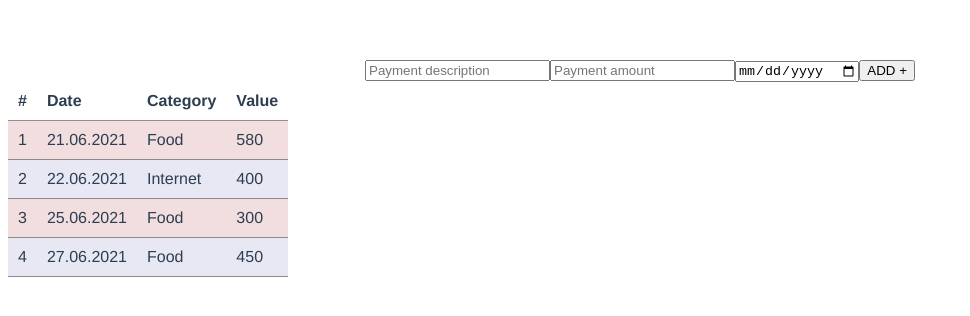
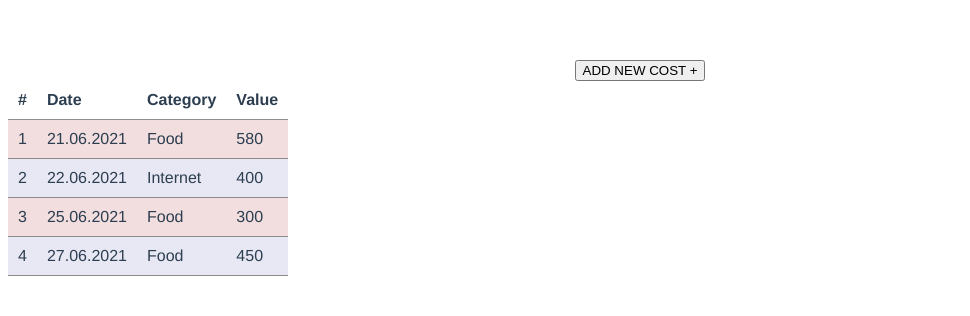
Before and after one commit to AleR111/Vue, a Vue app in the folder lesson3/hm3/mycosts/: page / in a window 1280 px wide. Shown: the top 316 px of the page, without its empty margins (0-970 px from the left). Built offline with nearby package versions, Linux system fonts and the light colour scheme.

Commit message:
add style

```diff
--- a/lesson3/hm3/mycosts/src/App.vue
+++ b/lesson3/hm3/mycosts/src/App.vue
@@ -1,14 +1,16 @@
 <template>
   <div id="app">
-    <AddForm @addData="addData"/>
+    <button @click="showAddForm = !showAddForm">ADD NEW COST <span>+</span></button>
+    <AddForm v-show="showAddForm" @addData="addData"/>
     <CostsList :costsList="costsList"/>
   </div>
 </template>
 
 <script>
 
+// import style from './css/style.scss';
 import CostsList from "./components/CostsList";
-import AddForm from './components/AddForm'
+import AddForm from './components/AddForm';
 
 export default {
   name: 'App',
@@ -18,7 +20,9 @@ export default {
   },
   data() {
     return {
-      costsList: []
+      costsList: [],
+      showAddForm: false,
+      // qwe: style
     }
   },
   methods: {
--- a/lesson3/hm3/mycosts/src/components/AddForm.vue
+++ b/lesson3/hm3/mycosts/src/components/AddForm.vue
@@ -1,10 +1,10 @@
 <template>
   <div>
-    <form action="#">
-      <input type="text" placeholder="Payment description" v-model="category">
-      <input type="number" placeholder="Payment amount" v-model="value">
-      <input type="date" placeholder="Payment date" v-model="date">
-      <button type="button" @click="addPayment">ADD <span class="plus">+</span></button>
+    <form action="#" class="form">
+      <input class="input" type="text" placeholder="Payment description" v-model="category">
+      <input class="input" type="number" placeholder="Payment amount" v-model="value">
+      <input class="input" type="date" placeholder="Payment date" v-model="date">
+      <button class="btn-form" type="button" @click="addPayment">ADD <span class="plus">+</span></button>
     </form>
   </div>
 </template>
@@ -47,6 +47,31 @@ export default {
 }
 </script>
 
-<style scoped>
+<style lang="scss" scoped>
+$widthForm: 250px;
 
+.form {
+  width: $widthForm;
+  display: grid;
+  margin-bottom: 16px;
+}
+.input {
+  font-size: 14px;
+  padding-top: 8px;
+  padding-bottom: 8px;
+  margin-bottom: 4px;
+  border: none;
+  border-top: 2px solid rgba(192, 192, 192, 0.78);
+  border-bottom: 2px solid rgba(192, 192, 192, 0.78);
+}
+.btn-form {
+  width: $widthForm / 2;
+  font-size: 16px;
+  color: rgba(255, 255, 255, 0.85);
+  background-color: #3e99a1;
+  border: none;
+  padding: 8px 16px;
+  margin-top: 8px;
+  justify-self: flex-end;
+}
 </style>
```
Also changed, not shown: 1 other file (tests, documents, lock files or other folders).
